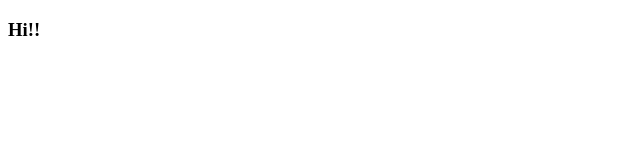
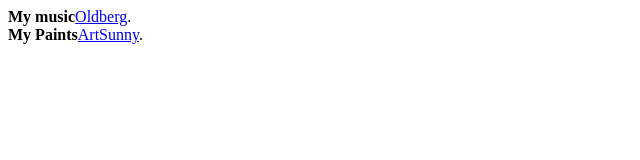
Before and after one commit to alexustasuaeaa/alexustasuaeaa.github.io, a plain HTML site: page index.html in a window 1280 px wide. Shown: the whole page, without its empty margins (0-640 px from the left). Drawn offline with Linux system fonts and the light colour scheme.

Commit message:
add links

```diff
--- a/index.html
+++ b/index.html
@@ -7,6 +7,13 @@
 </head>
 
 <body>
-    <h3>Hi!!</h3>
+
+
+    <div class="alert alert-new">
+        <strong>My music</strong><a href="oldberg/" class="alert-link">Oldberg</a>.
+    </div>
+    <div class="alert alert-new">
+        <strong>My Paints</strong><a href="oldberg/" class="alert-link">ArtSunny</a>.
+    </div>
 </body>
 </html>
```
